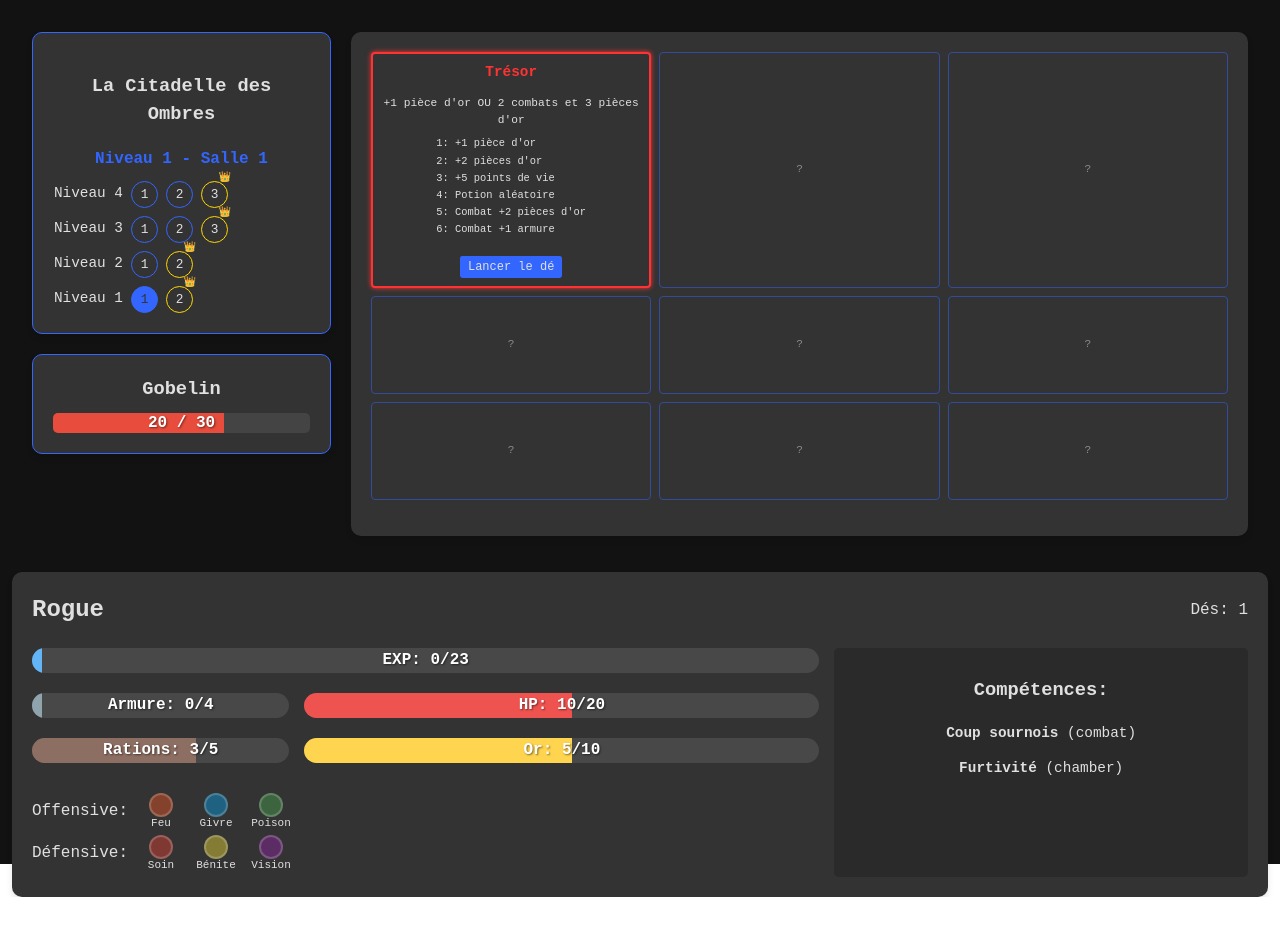
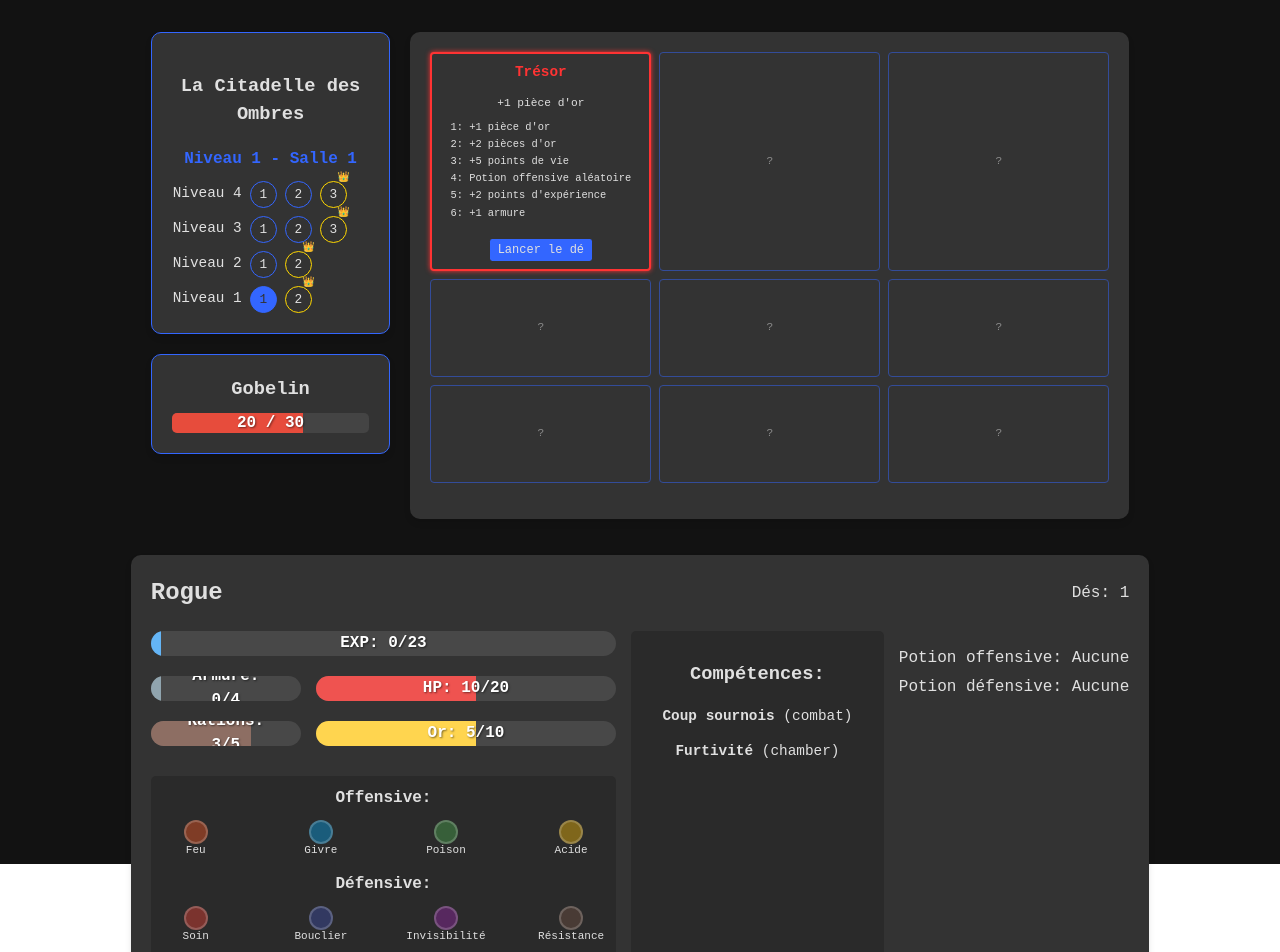
Before and after one commit to AlexandreGaultier/mini-rogue, a Vue app: page / in a window 1280 px wide. Shown: the top 952 px of the page. Before the commit the page ends 897 px from the top, so only its background shows below. Built offline with nearby package versions, Linux system fonts and the light colour scheme; the HTML template or start-up script is replaced by a standard one.

Commit message:
add rewards on tiles reactive to CharacterBoard

```diff
--- a/src/components/Chamber.vue
+++ b/src/components/Chamber.vue
@@ -5,10 +5,10 @@
         <template v-if="(tileRevealed(i) || isAvailableTile(i)) && tileContent(i)">
           <h3>{{ tileContent(i).name }}</h3>
           <template v-if="isAvailableTile(i) || currentTile === i">
-            <p class="immediate-reward">{{ tileContent(i).immediateReward }}</p>
+            <p class="immediate-reward">{{ tileContent(i).immediateReward.text }}</p>
             <ul class="roll-rewards">
               <li v-for="(reward, roll) in tileContent(i).rollRewards" :key="roll">
-                {{ roll }}: {{ reward }}
+                {{ roll }}: {{ reward.text }}
               </li>
             </ul>
             <div v-if="currentTile === i" class="tile-details">
@@ -17,9 +17,9 @@
                 <p class="dice-result">
                   Résultat : {{ diceResults[i] }}
                   <br>
-                  Récompense : {{ tileContent(i).rollRewards[diceResults[i]] }}
+                  Récompense : {{ tileContent(i).rollRewards[diceResults[i]].text }}
                 </p>
-                <button v-if="!rewardsCollected[i]" @click.stop="collectReward(i, tileContent(i).rollRewards[diceResults[i]])">Récupérer</button>
+                <button v-if="!rewardsCollected[i] && diceResults[i]" @click.stop="collectReward(i)">Récupérer</button>
               </template>
             </div>
           </template>
@@ -30,11 +30,20 @@
       </div>
     </div>
     <button v-if="currentTile === 9 && rewardsCollected[9]" @click="completeChamber">Continuer</button>
+    <div v-if="newPotionNotification" class="potion-notification">
+      {{ newPotionNotification }}
+    </div>
+    <div v-if="potionOffer" class="potion-offer">
+      <h3>Nouvelle potion {{ potionOffer.type === 'offensivePotion' ? 'offensive' : 'défensive' }} disponible !</h3>
+      <p>Voulez-vous remplacer votre {{ potionOffer.currentPotion || 'aucune potion' }} par {{ potionOffer.newPotion }} ?</p>
+      <button @click="acceptNewPotion">Accepter</button>
+      <button @click="rejectNewPotion">Refuser</button>
+    </div>
   </div>
 </template>
 
 <script setup>
-import { ref, reactive, onMounted, defineEmits, computed } from 'vue';
+import { ref, reactive, computed, onMounted, watch, onUnmounted } from 'vue';
 import { useStore } from 'vuex';
 import gameData from '../data/game-data.json';
 
@@ -46,6 +55,7 @@ const props = defineProps({
 });
 
 const store = useStore();
+const potionOffer = computed(() => store.getters.potionOffer);
 
 const revealedTiles = ref([1]);
 const diceResults = reactive({});
@@ -53,6 +63,7 @@ const diceRolling = reactive({});
 const rewardsCollected = reactive({});
 const currentTile = ref(1);
 const tiles = ref([]);
+const newPotionNotification = ref('');
 
 const emit = defineEmits(['chamber-completed']);
 
@@ -73,7 +84,6 @@ function selectTile(tileNumber) {
       revealedTiles.value.push(tileNumber);
     }
     currentTile.value = tileNumber;
-    console.log(`Tuile ${tileNumber} sélectionnée`);
   }
 }
 
@@ -98,27 +108,64 @@ function rollDice(tileNumber) {
     const result = Math.floor(Math.random() * 6) + 1;
     diceResults[tileNumber] = result;
     diceRolling[tileNumber] = false;
-    console.log(`Résultat du dé pour la tuile ${tileNumber}: ${result}`);
-    console.log(`Récompense: ${tileContent(tileNumber).rollRewards[result]}`);
   }, 1000);
 }
 
-function collectReward(tileNumber, reward) {
+function collectReward(tileNumber) {
+  if (rewardsCollected[tileNumber]) return;
+
+  const tile = tileContent(tileNumber);
+  const rollReward = tile.rollRewards[diceResults[tileNumber]];
+  const immediateReward = tile.immediateReward;
+
+
+  if (immediateReward) {
+    store.dispatch('applyReward', immediateReward);
+  }
+
+  if (rollReward) {
+    store.dispatch('applyReward', rollReward);
+  }
+
   rewardsCollected[tileNumber] = true;
-  store.dispatch('applyReward', reward);
-  console.log(`Récompense de la tuile ${tileNumber} récupérée: ${reward.text}`);
 }
 
 function completeChamber() {
-  console.log("Salle terminée !");
   emit('chamber-completed');
-  // Réinitialiser les tuiles pour la prochaine salle
+  store.dispatch('nextChamber');
   initializeTiles();
   revealedTiles.value = [1];
   currentTile.value = 1;
   Object.keys(diceResults).forEach(key => delete diceResults[key]);
   Object.keys(rewardsCollected).forEach(key => delete rewardsCollected[key]);
 }
+
+watch(() => store.getters.offensivePotion, (newValue, oldValue) => {
+  if (newValue !== oldValue) {
+    newPotionNotification.value = `Nouvelle potion offensive obtenue : ${newValue}`;
+    setTimeout(() => { newPotionNotification.value = ''; }, 3000);
+  }
+});
+
+watch(() => store.getters.defensivePotion, (newValue, oldValue) => {
+  if (newValue !== oldValue) {
+    newPotionNotification.value = `Nouvelle potion défensive obtenue : ${newValue}`;
+    setTimeout(() => { newPotionNotification.value = ''; }, 3000);
+  }
+});
+
+function handlePotionOffer(offer) {
+  potionOffer.value = offer;
+}
+
+function acceptNewPotion() {
+  store.dispatch('acceptPotionOffer');
+}
+
+function rejectNewPotion() {
+  store.dispatch('rejectPotionOffer');
+}
+
 </script>
 
 <style scoped>
@@ -214,4 +261,34 @@ button:disabled {
   color: var(--color-accent);
   font-size: 0.75rem;
 }
+
+.potion-notification {
+  position: fixed;
+  top: 20px;
+  right: 20px;
+  background-color: rgba(0, 0, 0, 0.8);
+  color: white;
+  padding: 10px;
+  border-radius: 5px;
+  z-index: 1000;
+}
+
+.potion-offer {
+  position: fixed;
+  top: 50%;
+  left: 50%;
+  transform: translate(-50%, -50%);
+  background-color: var(--color-background);
+  border: 2px solid var(--color-border);
+  padding: 20px;
+  border-radius: 10px;
+  z-index: 1000;
+  text-align: center;
+}
+
+.potion-offer button {
+  margin: 10px;
+  padding: 5px 10px;
+  cursor: pointer;
+}
 </style>
--- a/src/components/CharacterBoard.vue
+++ b/src/components/CharacterBoard.vue
@@ -41,14 +41,16 @@
               <PotionIndicator name="Feu" type="fire" :filled="character.offensivePotion === 'Potion de feu'" />
               <PotionIndicator name="Givre" type="frost" :filled="character.offensivePotion === 'Potion de givre'" />
               <PotionIndicator name="Poison" type="poison" :filled="character.offensivePotion === 'Potion de poison'" />
+              <PotionIndicator name="Acide" type="acid" :filled="character.offensivePotion === 'Potion d\'acide'" />
             </div>
           </div>
           <div class="potion-group">
             <span>Défensive:</span>
             <div class="potion-points">
               <PotionIndicator name="Soin" type="healing" :filled="character.defensivePotion === 'Potion de soin'" />
-              <PotionIndicator name="Bénite" type="blessing" :filled="character.defensivePotion === 'Potion de bénédiction'" />
-              <PotionIndicator name="Vision" type="perception" :filled="character.defensivePotion === 'Potion de perception'" />
+              <PotionIndicator name="Bouclier" type="shield" :filled="character.defensivePotion === 'Potion de bouclier'" />
+              <PotionIndicator name="Invisibilité" type="invisibility" :filled="character.defensivePotion === 'Potion d\'invisibilité'" />
+              <PotionIndicator name="Résistance" type="resistance" :filled="character.defensivePotion === 'Potion de résistance'" />
             </div>
           </div>
         </div>
@@ -62,6 +64,14 @@
           </li>
         </ul>
       </div>
+      <div class="potions">
+        <div class="offensive-potion">
+          Potion offensive: {{ offensivePotion || 'Aucune' }}
+        </div>
+        <div class="defensive-potion">
+          Potion défensive: {{ defensivePotion || 'Aucune' }}
+        </div>
+      </div>
     </div>
   </div>
 </template>
@@ -73,6 +83,9 @@ import PotionIndicator from './PotionIndicator.vue';
 
 const store = useStore();
 const character = computed(() => store.getters.character);
+
+const offensivePotion = computed(() => store.getters.offensivePotion);
+const defensivePotion = computed(() => store.getters.defensivePotion);
 </script>
 
 <style scoped>
@@ -166,18 +179,25 @@ const character = computed(() => store.getters.character);
 
 .potions-section {
   margin-top: 10px; /* Réduit de 25px à 10px */
+  background-color: var(--color-secondary);
+  border-radius: 5px;
+  padding: 10px;
 }
 
 .potion-group {
+  margin-bottom: 10px;
+  display: flex;
+  flex-direction: column;
+}
+
+.potion-group span {
+  font-weight: bold;
   margin-bottom: 5px;
-  display: flex;
-  align-items: center;
-  gap: 0.5rem; /* Réduit de 1rem à 0.5rem */
 }
 
 .potion-points {
   display: flex;
-  gap: 5px;
+  justify-content: space-between;
 }
 
 ul {
@@ -199,4 +219,11 @@ li p {
 .hp-gauge .gauge-points, .gold-gauge .gauge-points {
   gap: 3px;
 }
+
+.potions {
+  margin-top: 10px;
+}
+.offensive-potion, .defensive-potion {
+  margin: 5px 0;
+}
 </style>
--- a/src/components/PotionIndicator.vue
+++ b/src/components/PotionIndicator.vue
@@ -1,6 +1,6 @@
 <template>
-  <div class="potion-indicator">
-    <div :class="['point', type, { 'filled': filled }]"></div>
+  <div class="potion-indicator" :class="{ 'filled': filled }">
+    <div :class="['point', type]"></div>
     <span class="potion-name">{{ name }}</span>
   </div>
 </template>
@@ -18,7 +18,10 @@ defineProps({
   display: flex;
   flex-direction: column;
   align-items: center;
-  width: 50px;
+  width: 60px;
+  padding: 5px;
+  border-radius: 5px;
+  transition: all 0.3s ease;
 }
 
 .point {
@@ -39,32 +42,27 @@ defineProps({
 .fire { background-color: rgba(255, 87, 34, 0.4); }
 .frost { background-color: rgba(3, 169, 244, 0.4); }
 .poison { background-color: rgba(76, 175, 80, 0.4); }
+.acid { background-color: rgba(255, 193, 7, 0.4); }
 .healing { background-color: rgba(244, 67, 54, 0.4); }
-.blessing { background-color: rgba(255, 235, 59, 0.4); }
-.perception { background-color: rgba(156, 39, 176, 0.4); }
+.shield { background-color: rgba(63, 81, 181, 0.4); }
+.invisibility { background-color: rgba(156, 39, 176, 0.4); }
+.resistance { background-color: rgba(121, 85, 72, 0.4); }
 
-.fire.filled {
-  background-color: #FF5722;
-  box-shadow: 0 0 10px #FF5722;
+.filled {
+  background-color: rgba(255, 255, 255, 0.1);
+  box-shadow: 0 0 10px rgba(255, 255, 255, 0.3);
 }
-.frost.filled {
-  background-color: #03A9F4;
-  box-shadow: 0 0 10px #03A9F4;
+
+.filled .point {
+  border-color: rgba(255, 255, 255, 0.8);
 }
-.poison.filled {
-  background-color: #4CAF50;
-  box-shadow: 0 0 10px #4CAF50;
-}
-.healing.filled {
-  background-color: #F44336;
-  box-shadow: 0 0 10px #F44336;
-}
-.blessing.filled {
-  background-color: #FFEB3B;
-  box-shadow: 0 0 10px #FFEB3B;
-}
-.perception.filled {
-  background-color: #9C27B0;
-  box-shadow: 0 0 10px #9C27B0;
-}
+
+.filled .fire { background-color: #FF5722; box-shadow: 0 0 10px #FF5722; }
+.filled .frost { background-color: #03A9F4; box-shadow: 0 0 10px #03A9F4; }
+.filled .poison { background-color: #4CAF50; box-shadow: 0 0 10px #4CAF50; }
+.filled .acid { background-color: #FFC107; box-shadow: 0 0 10px #FFC107; }
+.filled .healing { background-color: #F44336; box-shadow: 0 0 10px #F44336; }
+.filled .shield { background-color: #3F51B5; box-shadow: 0 0 10px #3F51B5; }
+.filled .invisibility { background-color: #9C27B0; box-shadow: 0 0 10px #9C27B0; }
+.filled .resistance { background-color: #795548; box-shadow: 0 0 10px #795548; }
 </style>
--- a/src/data/game-data.json
+++ b/src/data/game-data.json
@@ -270,50 +270,134 @@
   "tiles": [
     {
       "name": "Trésor",
-      "immediateReward": "+1 pièce d'or OU 2 combats et 3 pièces d'or",
+      "immediateReward": {
+        "text": "+1 pièce d'or",
+        "effect": { "gold": 1 }
+      },
       "rollRewards": {
-        "1": "+1 pièce d'or",
-        "2": "+2 pièces d'or",
-        "3": "+5 points de vie",
-        "4": "Potion aléatoire",
-        "5": "Combat +2 pièces d'or",
-        "6": "Combat +1 armure"
+        "1": {
+          "text": "+1 pièce d'or",
+          "effect": { "gold": 1 }
+        },
+        "2": {
+          "text": "+2 pièces d'or",
+          "effect": { "gold": 2 }
+        },
+        "3": {
+          "text": "+5 points de vie",
+          "effect": { "hp": 5 }
+        },
+        "4": {
+          "text": "Potion offensive aléatoire",
+          "effect": { "offensivePotion": "random" }
+        },
+        "5": {
+          "text": "+2 points d'expérience",
+          "effect": { "exp": 2 }
+        },
+        "6": {
+          "text": "+1 armure",
+          "effect": { "armor": 1 }
+        }
       }
     },
     {
       "name": "Bibliothèque",
-      "immediateReward": "Gagnez 1 point d'expérience",
+      "immediateReward": {
+        "text": "Gagnez 1 point d'expérience",
+        "effect": { "exp": 1 }
+      },
       "rollRewards": {
-        "1": "+2 points d'expérience",
-        "2": "Apprenez une compétence aléatoire",
-        "3": "+3 points d'expérience",
-        "4": "Potion de sagesse",
-        "5": "Combat contre un Ver de livre",
-        "6": "Obtenez un parchemin magique"
+        "1": {
+          "text": "+2 points d'expérience",
+          "effect": { "exp": 2 }
+        },
+        "2": {
+          "text": "+3 points d'expérience",
+          "effect": { "exp": 3 }
+        },
+        "3": {
+          "text": "+1 ration",
+          "effect": { "rations": 1 }
+        },
+        "4": {
+          "text": "Potion défensive aléatoire",
+          "effect": { "defensivePotion": "random" }
+        },
+        "5": {
+          "text": "+3 points de vie",
+          "effect": { "hp": 3 }
+        },
+        "6": {
+          "text": "+1 armure",
+          "effect": { "armor": 1 }
+        }
       }
     },
     {
       "name": "Autel",
-      "immediateReward": "Sacrifiez 1 PV pour gagner 1 pièce d'or",
+      "immediateReward": {
+        "text": "Sacrifiez 1 PV pour gagner 1 pièce d'or",
+        "effect": { "hp": -1, "gold": 1 }
+      },
       "rollRewards": {
-        "1": "Perdez 2 PV, gagnez 3 points d'expérience",
-        "2": "Perdez 3 pièces d'or, gagnez 1 armure",
-        "3": "Obtenez une bénédiction aléatoire",
-        "4": "Recevez une malédiction aléatoire",
-        "5": "Restaurez 5 PV",
-        "6": "Combat contre un Gardien de l'autel"
+        "1": {
+          "text": "+3 points d'expérience",
+          "effect": { "exp": 3 }
+        },
+        "2": {
+          "text": "+2 armure",
+          "effect": { "armor": 2 }
+        },
+        "3": {
+          "text": "Potion offensive aléatoire",
+          "effect": { "offensivePotion": "random" }
+        },
+        "4": {
+          "text": "Potion défensive aléatoire",
+          "effect": { "defensivePotion": "random" }
+        },
+        "5": {
+          "text": "+5 points de vie",
+          "effect": { "hp": 5 }
+        },
+        "6": {
+          "text": "+3 pièces d'or",
+          "effect": { "gold": 3 }
+        }
       }
     },
     {
       "name": "Armurerie",
-      "immediateReward": "+1 armure temporaire",
+      "immediateReward": {
+        "text": "+1 armure",
+        "effect": { "armor": 1 }
+      },
       "rollRewards": {
-        "1": "Obtenez une arme aléatoire",
-        "2": "Obtenez un bouclier aléatoire",
-        "3": "+2 armure permanente",
-        "4": "Améliorez votre arme actuelle",
-        "5": "Combat +2 armure temporaire",
-        "6": "Obtenez une pièce d'armure légendaire"
+        "1": {
+          "text": "+2 armure",
+          "effect": { "armor": 2 }
+        },
+        "2": {
+          "text": "+1 armure et +1 point d'expérience",
+          "effect": { "armor": 1, "exp": 1 }
+        },
+        "3": {
+          "text": "+3 points de vie",
+          "effect": { "hp": 3 }
+        },
+        "4": {
+          "text": "+2 pièces d'or",
+          "effect": { "gold": 2 }
+        },
+        "5": {
+          "text": "+1 ration",
+          "effect": { "rations": 1 }
+        },
+        "6": {
+          "text": "Potion défensive aléatoire",
+          "effect": { "defensivePotion": "random" }
+        }
       }
     }
   ],
--- a/src/store/index.js
+++ b/src/store/index.js
@@ -1,23 +1,28 @@
 import { createStore } from 'vuex';
 import gameData from '../data/game-data.json';
 
-const localStoragePlugin = store => {
-  store.subscribe((mutation, state) => {
-    localStorage.setItem('gameState', JSON.stringify(state));
-  });
+const initialCharacterState = { ...gameData.characters[0] };
+
+const potions = {
+  offensive: ['Potion de feu', 'Potion de givre', 'Potion de poison', 'Potion d\'acide'],
+  defensive: ['Potion de soin', 'Potion de bouclier', 'Potion d\'invisibilité', 'Potion de résistance']
 };
 
 export default createStore({
   state: {
-    character: { ...gameData.characters[0] }, // On commence avec le premier personnage
+    character: { ...initialCharacterState },
     dungeon: gameData.dungeon,
     currentLevel: 1,
     currentChamber: 1,
+    potionOffer: null
   },
   mutations: {
-    UPDATE_CHARACTER(state, payload) {
-      for (const [key, value] of Object.entries(payload)) {
-        state.character[key] += value;
+    UPDATE_STAT(state, { stat, value }) {
+      if (stat in state.character) {
+        const maxValue = getMaxValue(stat);
+        state.character[stat] = Math.max(0, Math.min(state.character[stat] + value, maxValue));
+      } else {
+        console.error(`Statistique non reconnue: ${stat}`);
       }
     },
     SET_CURRENT_LEVEL(state, level) {
@@ -26,51 +31,67 @@ export default createStore({
     SET_CURRENT_CHAMBER(state, chamber) {
       state.currentChamber = chamber;
     },
+    SET_POTION(state, { type, potion }) {
+      state.character[type] = potion;
+    },
+    SET_POTION_OFFER(state, offer) {
+      state.potionOffer = offer;
+    }
   },
   actions: {
-    applyReward({ commit }, reward) {
-      const updates = {};
-      reward.split(', ').forEach(effect => {
-        const [change, stat] = effect.split(' ');
-        const value = parseInt(change);
-        switch(stat.toLowerCase()) {
-          case 'pv':
-            updates.hp = -value; // Perdre des PV
-            break;
-          case "points d'expérience":
-            updates.exp = value;
-            break;
-          case 'points de vie':
-            updates.hp = value;
-            break;
-          // Ajoutez d'autres cas pour les différentes statistiques
-        }
-      });
-      commit('UPDATE_CHARACTER', updates);
-    },
-    nextChamber({ commit, state }) {
-      const currentFloor = state.dungeon.floors.find(floor => floor.level === state.currentLevel);
-      if (state.currentChamber < currentFloor.rooms.length) {
-        commit('SET_CURRENT_CHAMBER', state.currentChamber + 1);
-      } else if (state.currentLevel < state.dungeon.floors.length) {
-        commit('SET_CURRENT_LEVEL', state.currentLevel + 1);
-        commit('SET_CURRENT_CHAMBER', 1);
+    applyReward({ commit, dispatch }, reward) {
+      console.log("Récompense appliquée:", reward);
+      if (reward && reward.effect) {
+        Object.entries(reward.effect).forEach(([stat, value]) => {
+          console.log(`Mise à jour de la statistique: ${stat} avec la valeur: ${value}`);
+          if (stat === 'offensivePotion' || stat === 'defensivePotion') {
+            dispatch('offerNewPotion', { type: stat, value });
+          } else {
+            commit('UPDATE_STAT', { stat, value });
+          }
+        });
       } else {
-        // Le donjon est terminé
-        alert("Félicitations ! Vous avez terminé le donjon !");
+        console.error("Format de récompense invalide:", reward);
       }
     },
-    loadGame({ commit }) {
-      const savedState = localStorage.getItem('gameState');
-      if (savedState) {
-        this.replaceState(JSON.parse(savedState));
+    offerNewPotion({ commit, state }, { type, value }) {
+      const potionType = type === 'offensivePotion' ? 'offensive' : 'defensive';
+      let newPotion;
+      if (value === 'random') {
+        const availablePotions = potions[potionType].filter(potion => potion !== state.character[type]);
+        newPotion = availablePotions[Math.floor(Math.random() * availablePotions.length)];
+      } else {
+        newPotion = value;
+      }
+      commit('SET_POTION_OFFER', { type, currentPotion: state.character[type], newPotion });
+    },
+    acceptPotionOffer({ commit, state }) {
+      if (state.potionOffer) {
+        commit('SET_POTION', { type: state.potionOffer.type, potion: state.potionOffer.newPotion });
+        commit('SET_POTION_OFFER', null);
       }
     },
+    rejectPotionOffer({ commit }) {
+      commit('SET_POTION_OFFER', null);
+    }
   },
   getters: {
     character: state => state.character,
     currentLevel: state => state.currentLevel,
     currentChamber: state => state.currentChamber,
-  },
-  plugins: [localStoragePlugin]
+    offensivePotion: state => state.character.offensivePotion,
+    defensivePotion: state => state.character.defensivePotion,
+    potionOffer: state => state.potionOffer
+  }
 });
+
+function getMaxValue(stat) {
+  const maxValues = {
+    hp: 20,
+    exp: 23,
+    armor: 4,
+    rations: 5,
+    gold: 10,
+  };
+  return maxValues[stat] || Infinity;
+}
```
